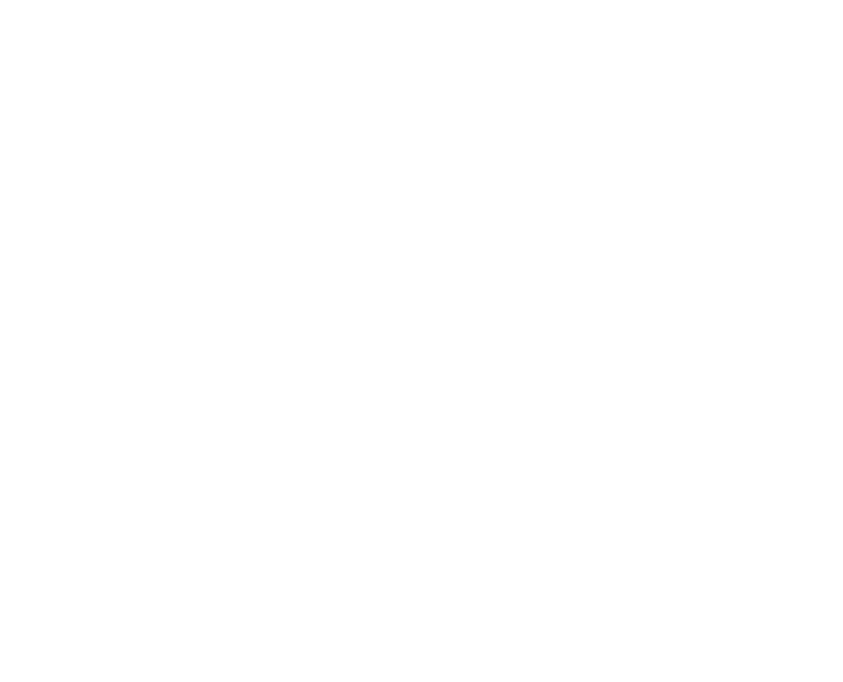
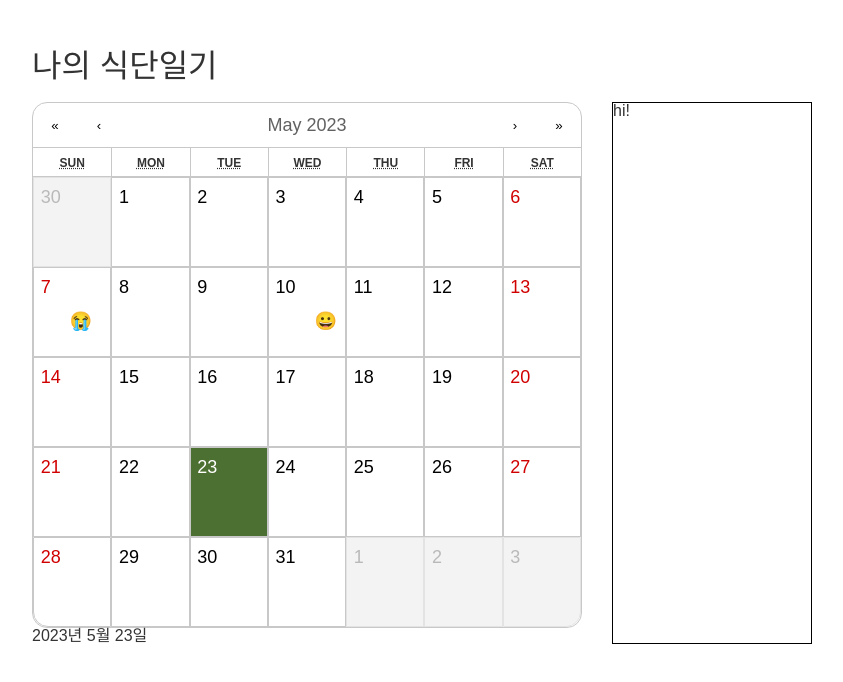
Before and after one commit to codestates-seb/seb43_main_004, a React (Create React App) app in the folder client/: page /diaries in a window 1280 px wide. Before the commit this address had no page. Shown: the top 682 px of the page, without its empty margins (218-1061 px from the left). Built offline with nearby package versions, Linux system fonts and the light colour scheme.

Commit message:
Feat : 캘린더 컴포넌트

```diff
--- a/client/package.json
+++ b/client/package.json
@@ -10,13 +10,16 @@
     "@types/jest": "^27.5.2",
     "@types/node": "^16.18.26",
     "@types/react": "^18.2.6",
+    "@types/react-calendar": "^4.1.0",
     "@types/react-dom": "^18.2.4",
     "@types/react-js-pagination": "^3.0.4",
     "@types/react-redux": "^7.1.25",
     "@types/styled-components": "^5.1.26",
     "axios": "^1.4.0",
     "json-server": "^0.17.3",
+    "moment": "^2.29.4",
     "react": "^18.2.0",
+    "react-calendar": "^4.2.1",
     "react-dom": "^18.2.0",
     "react-js-pagination": "^3.0.3",
     "react-redux": "^8.0.5",
--- a/client/src/App.css
+++ b/client/src/App.css
@@ -8,4 +8,10 @@ body {
     height: auto;
     min-height: 100%;
     padding-bottom: 164px;
+    max-width: 1250px;
+    margin: 0 auto;
+    width: 100%;
+    height: 100%;
+    padding-top: 50px;
+    display: flex;
 }
--- a/client/src/App.tsx
+++ b/client/src/App.tsx
@@ -1,12 +1,15 @@
 import React from 'react'
 import { Routes, Route } from 'react-router-dom'
 import './App.css'
+import DiaryCheck from './components/diary/DiaryCheck'
 
 function App() {
   return (
     <>
       <div className="App">
-        <Routes></Routes>
+        <Routes>
+          <Route path="/diaries" element={<DiaryCheck />} />
+        </Routes>
       </div>
     </>
   )
--- /dev/null
+++ b/client/src/components/diary/Calendar.js
@@ -0,0 +1,119 @@
+import React, { useState } from 'react'
+import styled from 'styled-components'
+import Calendar from 'react-calendar'
+import 'react-calendar/dist/Calendar.css'
+
+const Container = styled.div`
+  .react-calendar {
+    width: 550px;
+    border: 0.4px solid var(--color-light-gray);
+    border-radius: 15px;
+  }
+
+  .react-calendar__navigation {
+    // 달력 년/월 표시 글씨 커스텀
+    margin: 0;
+
+    button:hover {
+      background: none;
+    }
+
+    button:nth-child(3) {
+      font-size: 18px;
+      color: var(--color-dark-gray);
+      font-family: 'Pretendard', sans-serif;
+    }
+  }
+
+  .react-calendar__month-view__weekdays {
+    // 달력 요일 표시 커스텀
+    div {
+      height: 30px;
+      border: 0.4px solid var(--color-light-gray);
+      border-right: none;
+    }
+
+    div:first-child {
+      border-left: none;
+    }
+  }
+
+  .react-calendar__month-view__days {
+    button {
+      display: flex;
+      height: 90px;
+      border: 0.1px solid var(--color-light-gray);
+      font-size: 18px;
+      font-family: 'Pretendard', sans-serif;
+      font-weight: 400;
+    }
+
+    button:last-child {
+      border-radius: 0px 0px 15px 0px;
+    }
+
+    button:nth-child(29) {
+      border-radius: 0px 0px 0px 15px;
+    }
+  }
+
+  .react-calendar__tile--now {
+    background-color: var(--color-secondary);
+    color: var(--color-white);
+  }
+
+  .react-calendar__tile--now:enabled:hover {
+    background-color: var(--color-primary);
+  }
+
+  .react-calendar__tile--active {
+    background: var(--color-point) !important;
+  }
+
+  .react-calendar__month-view__days__day--neighboringMonth {
+    background: #e9e9e9;
+    opacity: 0.5;
+  }
+
+  .emoji {
+    position: relative;
+    top: 50%;
+    left: 30%;
+  }
+`
+
+const CalendarPage = () => {
+  const [value, onChange] = useState(new Date())
+
+  const dateWithEmoji = {
+    '2023-05-10': '\u{1F600}',
+    '2023-05-07': '\u{1F62D}',
+  }
+
+  console.log(dateWithEmoji)
+
+  const tileContent = ({ date }) => {
+    const formattedDate = date.toISOString().split('T')[0]
+    return <div className="emoji">{dateWithEmoji[formattedDate]}</div>
+  }
+
+  return (
+    <Container>
+      <Calendar
+        onChange={onChange}
+        value={value}
+        locale="en-US"
+        tileContent={tileContent}
+      />
+      <h1>
+        {new Date(value).toLocaleDateString('ko', {
+          year: 'numeric',
+          month: 'short',
+          day: 'numeric',
+        })}
+      </h1>
+    </Container>
+  )
+}
+
+export default CalendarPage
--- /dev/null
+++ b/client/src/components/diary/DiaryCheck.tsx
@@ -0,0 +1,32 @@
+import React from 'react'
+import styled from 'styled-components'
+import CalendarPage from './Calendar'
+import Stats from './Stats'
+
+const DiaryPageWrapper = styled.div`
+  max-width: 1250px;
+  margin: 0 auto;
+
+  h2 {
+    font-size: 32px;
+    margin-bottom: 20px;
+  }
+`
+
+const ContainerWrapper = styled.div`
+  display: flex;
+`
+
+const DiaryCheck = () => {
+  return (
+    <DiaryPageWrapper>
+      <h2>나의 식단일기</h2>
+      <ContainerWrapper>
+        <CalendarPage />
+        <Stats />
+      </ContainerWrapper>
+    </DiaryPageWrapper>
+  )
+}
+
+export default DiaryCheck
--- /dev/null
+++ b/client/src/components/diary/Stats.tsx
@@ -0,0 +1,18 @@
+import React from 'react'
+import styled from 'styled-components'
+
+const StatsWrapper = styled.div`
+  margin-left: 30px;
+  min-width: 200px;
+  border: 1px solid black;
+`
+
+const Stats = () => {
+  return (
+    <StatsWrapper>
+      <p>hi!</p>
+    </StatsWrapper>
+  )
+}
+
+export default Stats
```
Also changed, not shown: client/src/components/component.md (deleted), 1 other file (tests, documents, lock files or other folders).
